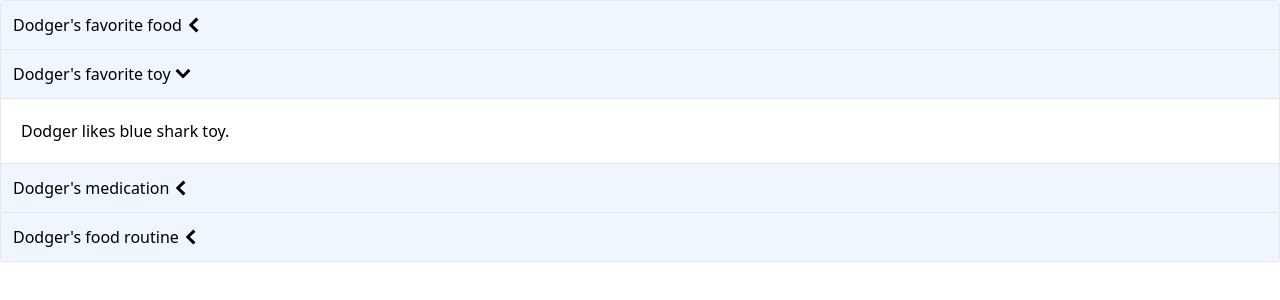
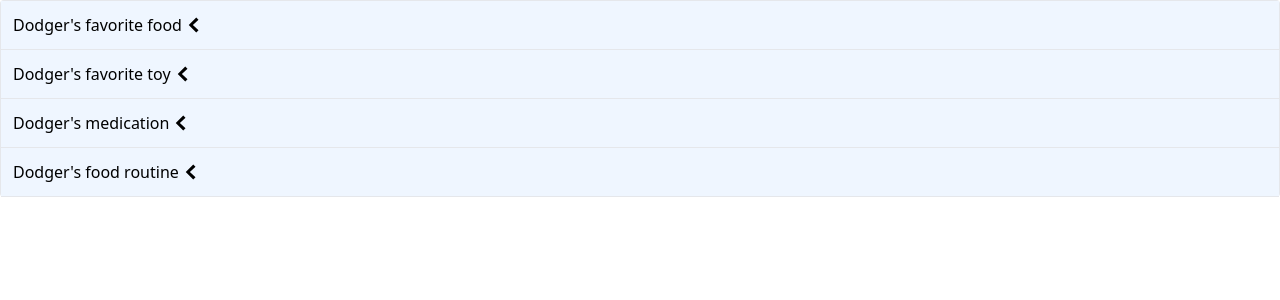
Before and after one commit to CocoTapi/modern_react_2023, a React (Create React App) app in the folder section_10/: page / in a window 1280 px wide. Shown: the top 300 px of the page. Built offline with nearby package versions, Linux system fonts and the light colour scheme.

Commit message:
added a feature to close all contents

```diff
--- a/section_10/src/components/Accordion.js
+++ b/section_10/src/components/Accordion.js
@@ -2,12 +2,16 @@ import { useState } from 'react';
 import { GoChevronDown, GoChevronLeft } from 'react-icons/go'
 
 function Accordion ({ items }) {
-    const [expandedIndex, setExpandedIndex] = useState(1)
+    const [expandedIndex, setExpandedIndex] = useState(-1)
 
     //this is not in mapping function so you need to pass 'index' manually
     const handleClick = (nextIndex) => {
-        setExpandedIndex(nextIndex);
-    }
+        if (expandedIndex === nextIndex){
+            setExpandedIndex(-1);
+        } else {
+            setExpandedIndex(nextIndex);
+        }
+    };
 
     const renderedItems = items.map((item, index) => {
        const isExpanded = index === expandedIndex;
```
